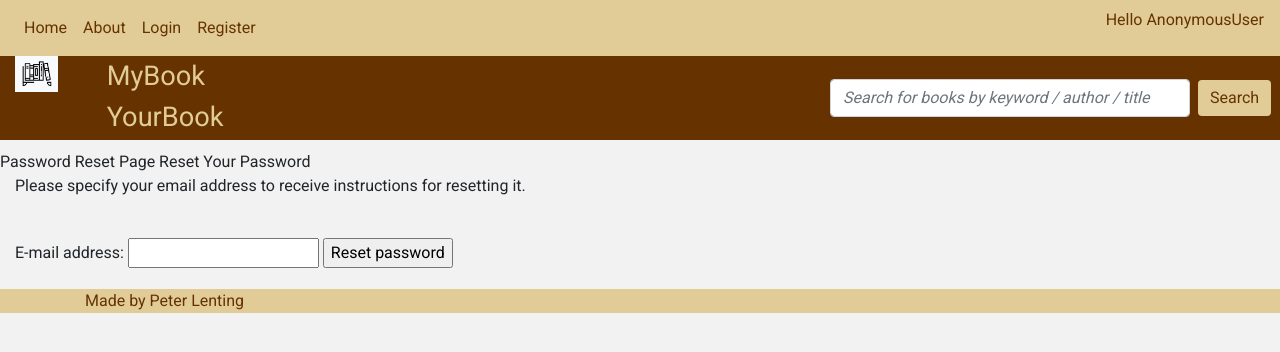
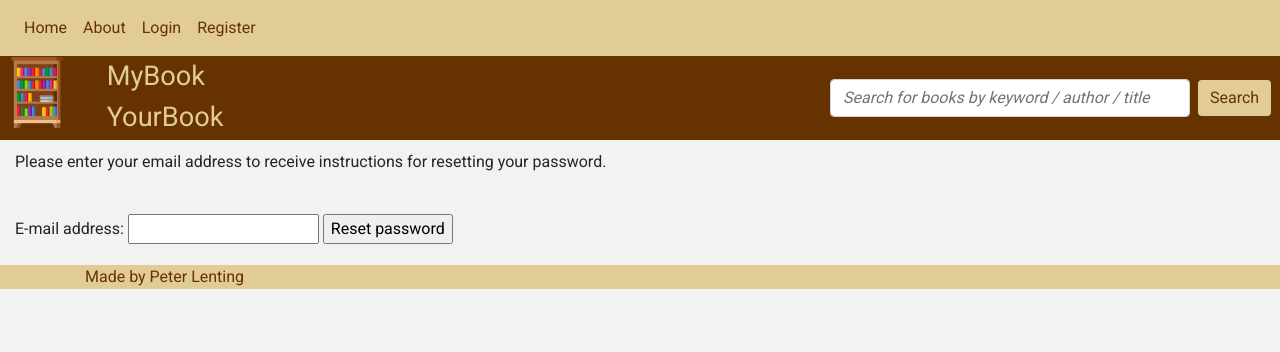
Before and after one commit to PeterLenting/MyBookYourBook, a Django app: a page that uses templates/base.html in a window 1280 px wide. Shown: the top 352 px of the page. Run offline with Django 3.2, Linux system fonts and the light colour scheme; some libraries are stand-ins or nearby versions.

Commit message:
added new logo

```diff
--- a/accounts/templates/login.html
+++ b/accounts/templates/login.html
@@ -12,5 +12,6 @@
     {{ login_form | as_bootstrap }}
     <button type="submit" class="btn btn-info">Login</button>
 </form>
-<p class="offset-lg-2 col-lg-8" ><a href="{% url 'password_reset' %}">Forgot Password</a></p>
+
+<p class="offset-lg-2 col-lg-8" ><a href="{% url 'password_reset' %}"><b>Oeps, I forgot my password</b></a></p>
 {% endblock %}
--- a/static/css/custom.css
+++ b/static/css/custom.css
@@ -38,11 +38,12 @@
 }
 
 .header-logo-wrap {
-  padding-right: 5px;
+  padding-right: 0;
+  padding-left: 0
 }
 
 .header-logo {
-  width: 50%;
+  width: 100%;
 }
 
 /* Search Bar */
@@ -104,4 +105,7 @@ a {
 body {
   padding-top: 150px;
   }
+.header-logo {
+  width: 68%;
 }
+}
--- a/templates/base.html
+++ b/templates/base.html
@@ -5,7 +5,7 @@
         <link rel="stylesheet" href="https://stackpath.bootstrapcdn.com/bootstrap/4.4.1/css/bootstrap.min.css" type="text/css" />
         <link rel="stylesheet" href="{% static 'css/custom.css' %}">
         <!-- Favicon File -->
-        <link rel="shortcut icon" type="image/jpg" href="/media/img/mbyb-logo.jpg">
+        <link rel="shortcut icon" type="image/jpg" href="/media/img/bookshelf.png">
         <link href="https://fonts.googleapis.com/css?family=Roboto&display=swap" rel="stylesheet">
         <title>My Book Your Book</title>
     </head>
@@ -46,9 +46,12 @@
                                 {% endif %}
                             </ul>
                         </div>
+                         {% if user.is_authenticated %}
                         <div>
                             <p>Hello {{ user }}</p>
                         </div>
+                        {% else %}
+                        {% endif %}
                     </nav>
                 </div>
             </div>
@@ -57,7 +60,7 @@
                     <div class="row second-header">
                         <div class="col-1 header-logo-wrap">
                             <a href="#">
-                                <img class="header-logo text-center" src="/media/img/mbyb-logo.jpg">
+                                <img class="header-logo text-center" src="/media/img/bookshelf.png">
                             </a>
                         </div>
                         <div class="col-1 header-text-wrap mr-auto">
@@ -79,12 +82,6 @@
         </div>
         {% endif %}
 
-        {% block page_title %}
-        {% endblock %}
-
-        {% block page_heading %}
-        {% endblock %}
-
         <div class="container-fluid">
             <div class="row">
                 <!--post entries-->
--- a/templates/registration/password_reset_form.html
+++ b/templates/registration/password_reset_form.html
@@ -1,10 +1,8 @@
 {% extends "base.html" %}
-{% block page_title %}Password Reset Page{% endblock %}
-{% block page_heading %}Reset Your Password{% endblock %}
 {% block content %}
 
 <form method="post" class="accountform">
-    <p>Please specify your email address to receive instructions for resetting it.</p>
+    <p>Please enter your email address to receive instructions for resetting your password.</p>
     <br>
     <div style="display:none">
         <input type="hidden" value="{{ csrf_token }}" name="csrfmiddlewaretoken">
```
Also changed, not shown: accounts/views.py (+4 -4 lines), README.md, media/img/bookshelf.png (added), media/img/logo-mbyb.svg (deleted), media/img/mbyb-logo.jpg, 1 other file.
